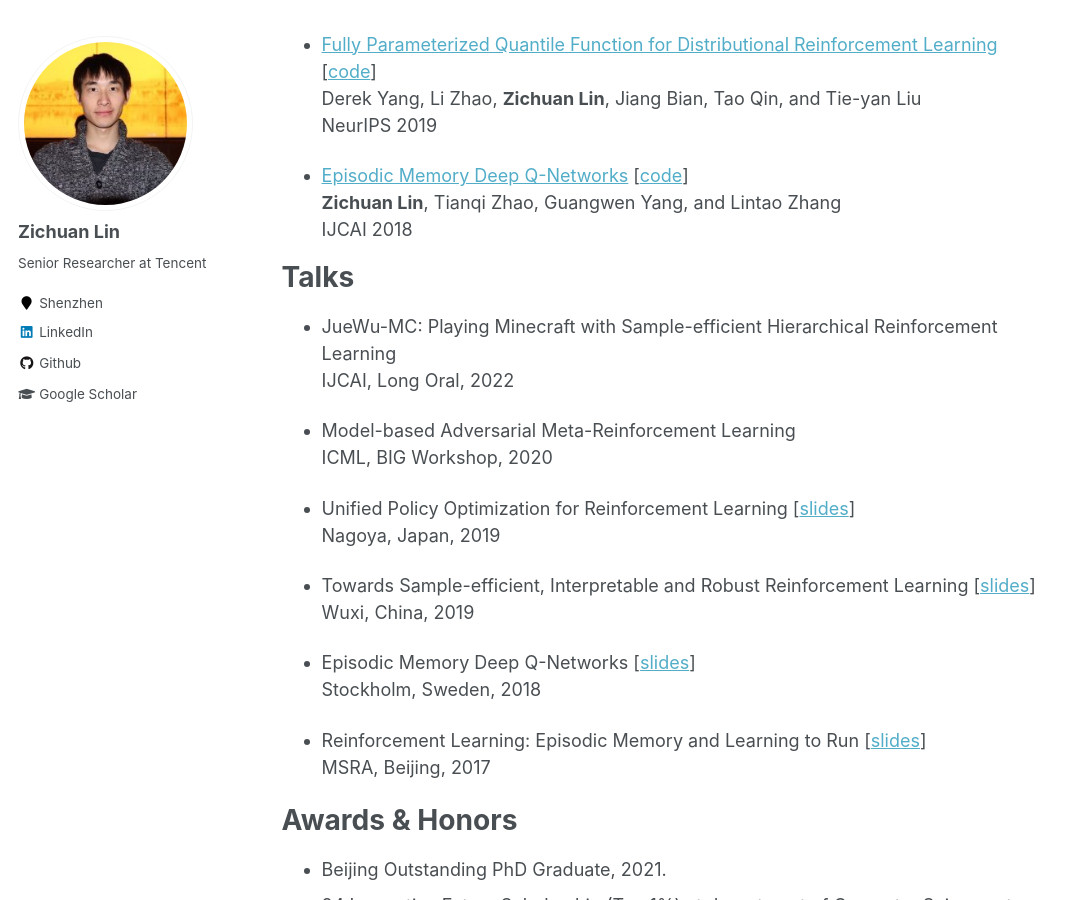
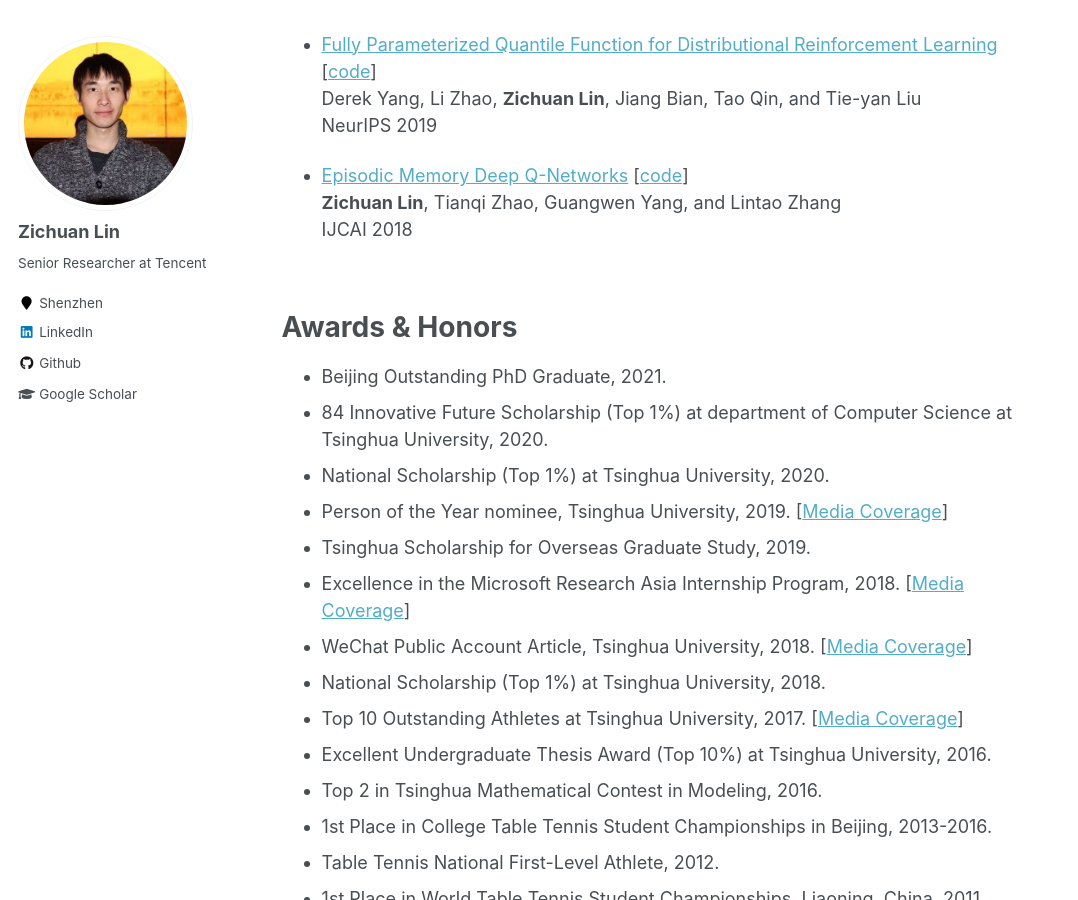
Before and after one commit to LinZichuan/linzichuan.github.io, a Jekyll site: the page built from _pages/about.md, in a window 1280 px wide and 900 px high, scrolled down 2420 px. Shown: the whole window, without its empty margins (0-1078 px from the left). Built offline with Jekyll 4.4.1, drawn with Linux system fonts in a browser that asks for light colours; formulas are drawn with MathJax 3.

Commit message:
Update about.md

```diff
--- a/_pages/about.md
+++ b/_pages/about.md
@@ -10,7 +10,7 @@ redirect_from:
 
 I am currently a senior researcher at Tencent. I obtained my Ph.D. (2021) and B.S. (2016) in Computer Science at Tsinghua University, advised by [Guangwen Yang](https://scholar.google.com/citations?user=GYA--7MAAAAJ&hl=en).
 
-Previously I was a visiting researcher at Stanford, where I was fortunate to advised by [Tengyu Ma](https://ai.stanford.edu/~tengyuma/). Before that, I spent three years of internship at Microsoft Research and worked closely with [Lintao Zhang](https://www.linkedin.com/in/lintao-zhang/), [Tao Qin](https://www.microsoft.com/en-us/research/people/taoqin/) and [Li Zhao](https://scholar.google.co.jp/citations?user=b-LJkLQAAAAJ&hl=en).
+Previously I was a visiting researcher at Stanford, where I was fortunate to advised by [Tengyu Ma](https://ai.stanford.edu/~tengyuma/). Before that, I spent three years of internship at Microsoft Research and worked closely with [Lintao Zhang](https://www.linkedin.com/in/lintao-zhang/), [Tao Qin](https://taoqin.github.io/) and [Li Zhao](https://scholar.google.co.jp/citations?user=b-LJkLQAAAAJ&hl=en).
 
 My research interests include LLM agents, LLM reasoning, deep reinforcement learning, causal inference, data science and their commercial applications.
 
@@ -123,12 +123,18 @@ arxiv 2022
 arxiv 2021
 -->
 
+<!--
 Talks
 ======
 - JueWu-MC: Playing Minecraft with Sample-efficient Hierarchical Reinforcement Learning <br>
 IJCAI, Long Oral, 2022
 
-- Model-based Adversarial Meta-Reinforcement Learning <!--[[videos](https://slideslive.com/38931355/modelbased-adversarial-metareinforcement-learning?locale=en)]--> <br>
+
+- Model-based Adversarial Meta-Reinforcement Learning -->
+
+<!--[[videos](https://slideslive.com/38931355/modelbased-adversarial-metareinforcement-learning?locale=en)]--> <br>
+
+<!--
 ICML, BIG Workshop, 2020
 
 - Unified Policy Optimization for Reinforcement Learning [[slides](https://drive.google.com/open?id=1N-YhYJpPImix0nQFpVixrhi_c-Xr3EVd)] <br>
@@ -142,6 +148,7 @@ Stockholm, Sweden, 2018
 
 - Reinforcement Learning: Episodic Memory and Learning to Run [[slides](https://drive.google.com/file/d/16nCWKtAJW7VqLTyydQtUipD3cmrgZUMT/view?usp=sharing)] <br>
 MSRA, Beijing, 2017
+-->
 
 Awards & Honors
 ======
```
